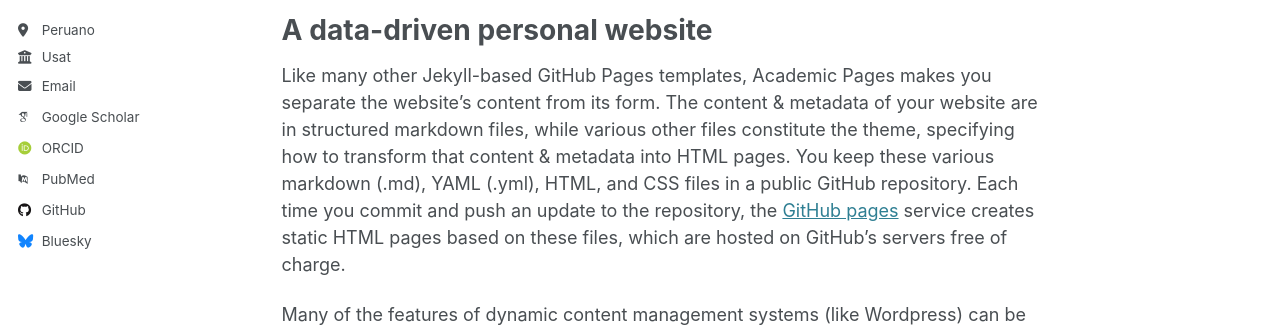
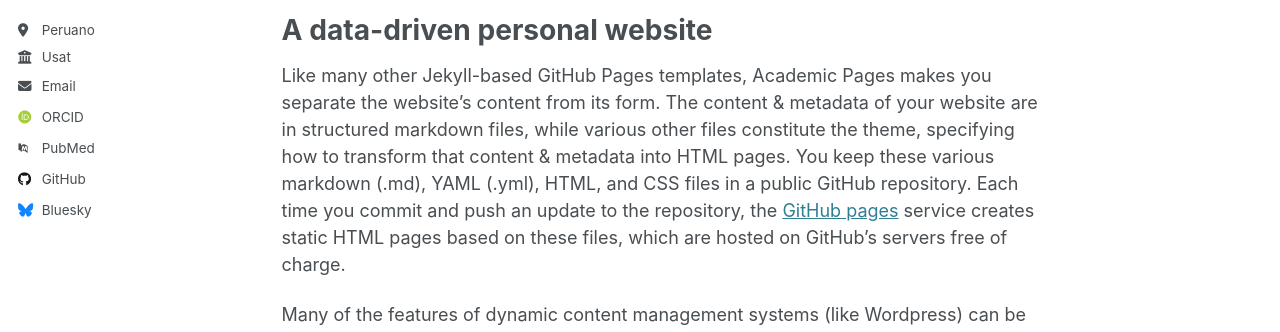
Before and after one commit to IngenieroBill/Cv, a Jekyll site: the page built from _pages/about.md, in a window 1280 px wide. Shown: the part 429-761 px from the top of the page. Built offline with Jekyll 4.4.1, drawn with Linux system fonts in a browser that asks for light colours; some web fonts are replaced.

```diff
--- a/_config.yml
+++ b/_config.yml
@@ -33,7 +33,7 @@ author:
 
   # Academic websites
   arxiv            : # URL - Update with the correct link to your profile
-  googlescholar    : ""
+  #googlescholar    : ""
   impactstory      : # URL
   orcid            : "http://orcid.org/yourorcidurl"
   semantic         : # URL
```
